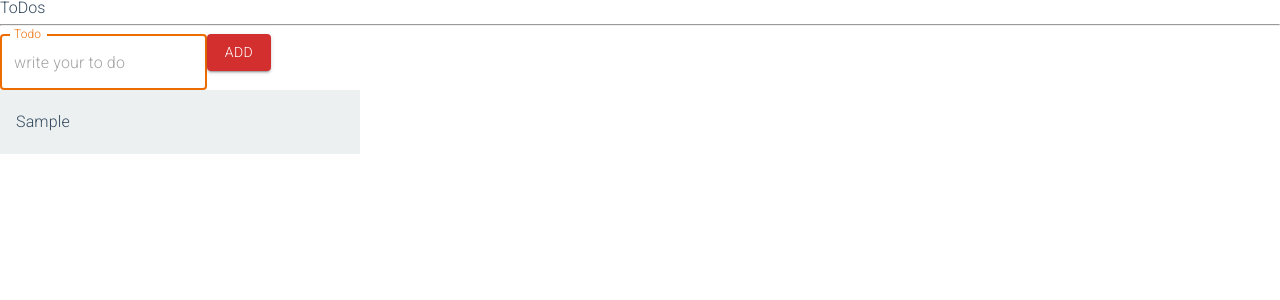
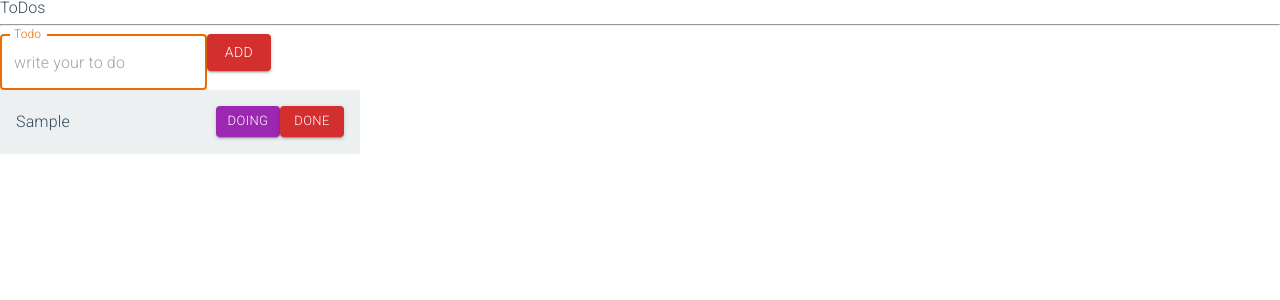
Before and after one commit to origuri/react-master-class-ts, a React (Vite) app: page / in a window 1280 px wide. Both pictures are taken after typing "Sample" into the empty fields and a click on the button "ADD". Shown: the top 300 px of the page. Built offline with nearby package versions, Linux system fonts and the light colour scheme.

Commit message:
2023.12.15 - index 찾기 도중

```diff
--- a/src/Atoms/todoAtoms.ts
+++ b/src/Atoms/todoAtoms.ts
@@ -1,9 +1,15 @@
 import { atom } from "recoil";
+
+export enum Category {
+  TO_DO = "TO_DO",
+  DOING = "DOING",
+  DONE = "DONE",
+}
 
 export interface IToDo {
   text: string;
   id: number;
-  category: "TO_DO" | "DOING" | "DONE"; // 카테고리는 string 타입의 3가지만 들어올 수 있음.
+  category: Category.TO_DO | Category.DOING | Category.DONE; // 카테고리는 string 타입의 3가지만 들어올 수 있음.
 }
 
 export const toDoState = atom<IToDo[]>({
--- a/src/components/CreateToDo.tsx
+++ b/src/components/CreateToDo.tsx
@@ -1,6 +1,6 @@
 import { useForm } from "react-hook-form";
 import { useSetRecoilState } from "recoil";
-import { toDoState } from "../Atoms/todoAtoms";
+import { Category, toDoState } from "../Atoms/todoAtoms";
 import TextField from "@mui/material/TextField";
 import Button from "@mui/material/Button";
 
@@ -20,7 +20,7 @@ function CreateToDo() {
   const onSubmit = (data: ITodoForm) => {
     setValue("toDo", "");
     setToDos((oldToDos) => [
-      { text: data.toDo, category: "TO_DO", id: Date.now() },
+      { text: data.toDo, category: Category.TO_DO, id: Date.now() },
       ...oldToDos,
     ]);
     //console.log(data);
--- a/src/components/ToDo.tsx
+++ b/src/components/ToDo.tsx
@@ -1,17 +1,68 @@
-import { useRecoilValue } from "recoil";
-import { toDoState } from "../Atoms/todoAtoms";
-import { List, ListItem, ListItemText } from "@mui/material";
+import { useRecoilState } from "recoil";
+import { Category, IToDo, toDoState } from "../Atoms/todoAtoms";
+import { Button, List, ListItem, ListItemText } from "@mui/material";
+import React from "react";
 
 function ToDo() {
-  const toDos = useRecoilValue(toDoState);
+  const [toDos, setToDos] = useRecoilState(toDoState);
+  console.log(toDos);
+
+  /*  const onClick = (e: React.MouseEvent<HTMLButtonElement>) => {
+    const {
+      currentTarget: { name },
+    } = e;
+    console.log(name);
+  }; */
+
+  const onClick = (nowCategory: IToDo["category"], id: number) => {
+    console.log(nowCategory, id);
+    setToDos((oldToDos) => {
+      const targetIndex = oldToDos.findIndex((todo) => todo.id === id);
+      console.log(targetIndex);
+
+      return oldToDos;
+    });
+  };
 
   return (
     <div>
       {toDos.length !== 0 ? (
         <List sx={{ width: "100%", maxWidth: 360, bgcolor: "#ecf0f1" }}>
           {toDos.map((toDo) => (
-            <ListItem alignItems="flex-start">
+            <ListItem alignItems="flex-start" key={toDo.id}>
               <ListItemText primary={toDo.text} />
+              {toDo.category !== Category.TO_DO && (
+                <Button
+                  variant="contained"
+                  size="small"
+                  onClick={() => onClick(Category.TO_DO, toDo.id)}
+                  name={Category.TO_DO}
+                >
+                  TODO
+                </Button>
+              )}
+              {toDo.category !== Category.DOING && (
+                <Button
+                  variant="contained"
+                  color="secondary"
+                  size="small"
+                  onClick={() => onClick(Category.DOING, toDo.id)}
+                  name={Category.DOING}
+                >
+                  DOING
+                </Button>
+              )}
+              {toDo.category !== Category.DONE && (
+                <Button
+                  variant="contained"
+                  color="error"
+                  size="small"
+                  onClick={() => onClick(Category.DONE, toDo.id)}
+                  name={Category.DONE}
+                >
+                  DONE
+                </Button>
+              )}
             </ListItem>
           ))}
         </List>
```
